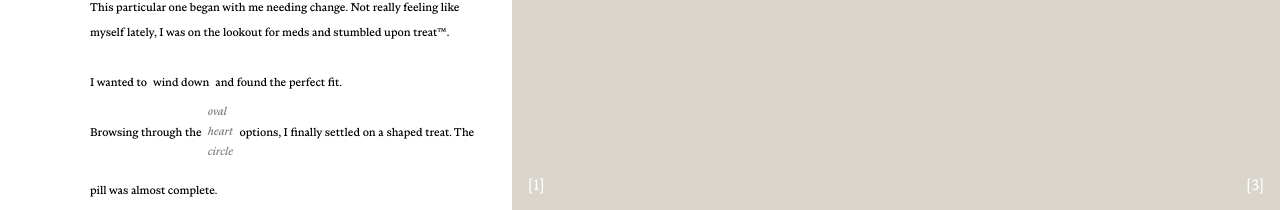
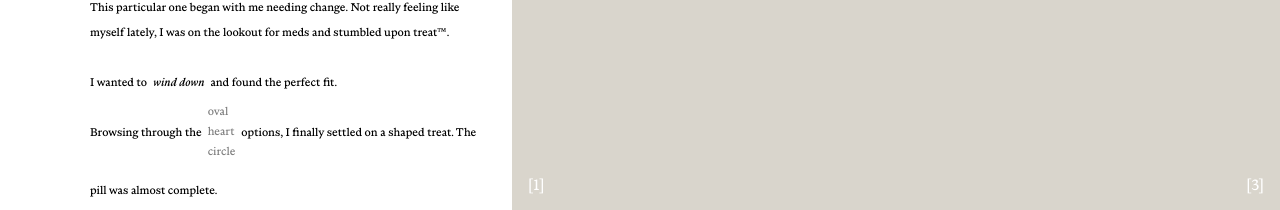
Before and after one commit to saadondaniella/configurator, a React (Vite) app: page / in a window 1280 px wide. Both pictures are taken after a click on the button "wind down". Shown: the part 215-425 px from the top of the page. Built offline with nearby package versions, Linux system fonts and the light colour scheme; no server answers.

Commit message:
Change options when you selecte value the font becomes italic

```diff
--- a/src/App.css
+++ b/src/App.css
@@ -97,22 +97,6 @@ body,
   vertical-align: top;
 }
 
-.mood-options {
-  font-style: italic;
-}
-
-.form-options {
-  font-style: italic;
-}
-
-.color-options {
-  font-style: italic;
-}
-
-.size-options {
-  font-style: italic;
-}
-
 .mood-options .text-button,
 .form-options .text-button,
 .color-options .text-button,
@@ -140,6 +124,10 @@ body,
   cursor: pointer;
 
   text-decoration: none;
+}
+
+.selected-value {
+  font-style: italic;
 }
 
 .text-button:hover {
--- a/src/component/StoryPanel.jsx
+++ b/src/component/StoryPanel.jsx
@@ -74,7 +74,7 @@ function StoryPanel({
         <div className="mood-choice">
           {!showMoodOptions && (
             <button
-              className="text-button"
+              className="text-button selected-value"
               onClick={() => setShowMoodOptions(true)}
             >
               {mood}
@@ -121,7 +121,7 @@ function StoryPanel({
           <div className="form-choice">
             {!showFormOptions && (
               <button
-                className="text-button"
+                className="text-button selected-value"
                 onClick={() => setShowFormOptions(true)}
               >
                 {formLabels[form]}
@@ -175,7 +175,7 @@ function StoryPanel({
           <div className="color-choice">
             {!showColorOptions && (
               <button
-                className="text-button"
+                className="text-button selected-value"
                 onClick={() => setShowColorOptions(true)}
               >
                 {color}
@@ -227,7 +227,7 @@ function StoryPanel({
           <div className="size-choice">
             {!showSizeOptions && (
               <button
-                className="text-button"
+                className="text-button selected-value"
                 onClick={() => setShowSizeOptions(true)}
               >
                 {size}
```
